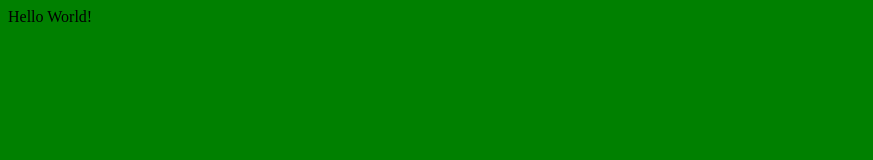
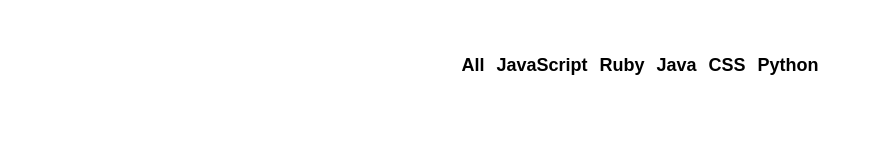
Before and after one commit to hectorcoronado/tmg-github-battle-2, a React app: page / in a window 1280 px wide. Shown: the whole page, without its empty margins (0-873 px from the left). Built offline with nearby package versions, Linux system fonts and the light colour scheme.

Commit message:
scaffolds Popular navbar component

```diff
--- /dev/null
+++ b/app/components/Popular.js
@@ -0,0 +1,18 @@
+import React from 'react'
+
+export default class Popular extends React.Component {
+    render () {
+        const languages = ['All', 'JavaScript', 'Ruby', 'Java', 'CSS', 'Python']
+
+        return (
+            <ul className='flex-center'>
+                {languages.map((language) => (
+                    <li key={language}>
+                        <button className='btn-clear nav-link'>{language}</button>
+                    </li>
+                )
+                )}
+            </ul>
+        )
+    }
+}
--- a/app/index.css
+++ b/app/index.css
@@ -1,3 +1,49 @@
+#app,
+html,
 body {
-    background-color: green;
+    box-sizing: border-box;
+    font-size: 62.5%;
+    height: 100%;
+    margin: 0;
+    width: 100%;
 }
+
+button {
+    cursor: pointer;
+}
+
+body {
+    font-family: --apple-system, -apple-system, BlinkMacSystemFont, 'Segoe UI', Roboto, Oxygen, Ubuntu, Cantarell, 'Open Sans', 'Helvetica Neue', sans-serif;
+}
+
+ul {
+    padding: 0;
+}
+
+li {
+    list-style-type: none;
+}
+
+.btn-clear {
+    border: none;
+    background: transparent;
+}
+
+.container {
+    padding: 5rem;
+    margin: 0 auto;
+    max-width: 120rem;
+}
+
+.flex-center {
+    align-items: center;
+    display: flex;
+    justify-content: center;
+}
+
+.nav-link {
+    color: inherit;
+    font-size: 1.8rem;
+    font-weight: bold;
+    text-decoration: none;
+}
--- a/app/index.js
+++ b/app/index.js
@@ -3,10 +3,14 @@
 
 import './index.css'
 
+import Popular from './components/Popular'
+
 class App extends React.Component {
     render () {
         return (
-            <div>Hello World!</div>
+            <div className='container'>
+                <Popular />
+            </div>
         )
     }
 }
```
